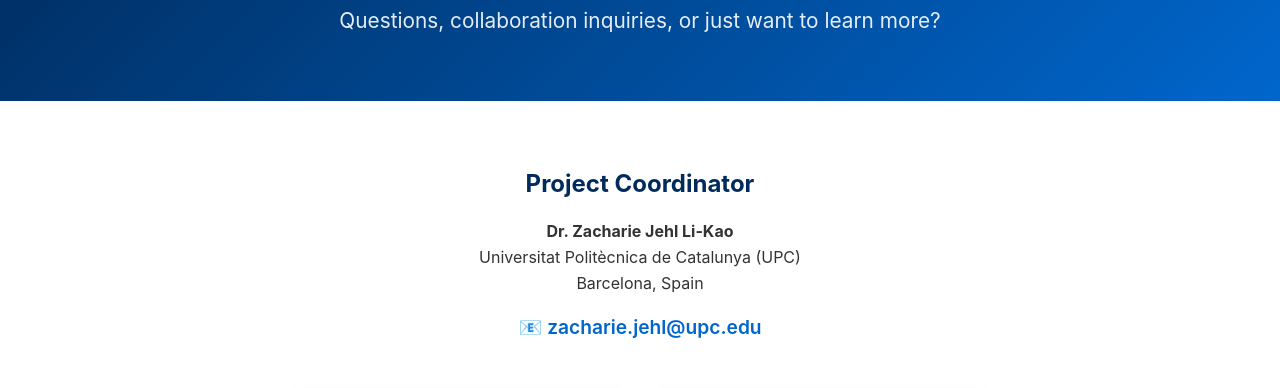
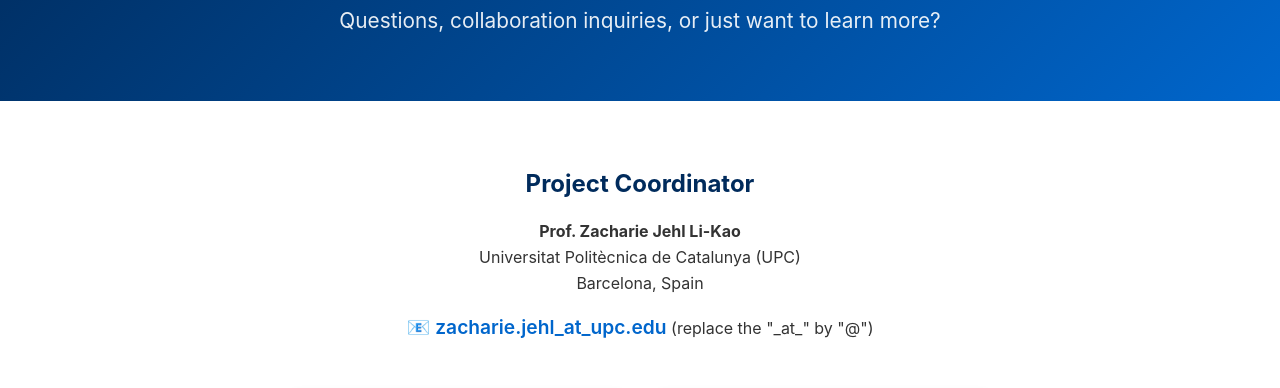
Before and after one commit to SOLIS-project/SOLIS_WEB, a plain HTML site: page contact.html in a window 1280 px wide. Shown: the part 272-660 px from the top of the page. Drawn offline with Linux system fonts and the light colour scheme.

Commit message:
Update contact name and email format

```diff
--- a/contact.html
+++ b/contact.html
@@ -49,11 +49,11 @@
 
         <div class="contact-info">
           <h2 style="color: var(--primary-color); margin-bottom: 1rem;">Project Coordinator</h2>
-          <p><strong>Dr. Zacharie Jehl Li-Kao</strong></p>
+          <p><strong>Prof. Zacharie Jehl Li-Kao</strong></p>
           <p>Universitat Politècnica de Catalunya (UPC)</p>
           <p>Barcelona, Spain</p>
           <p style="margin-top: 1rem;">
-            <a href="mailto:zacharie.jehl@upc.edu">📧 zacharie.jehl@upc.edu</a>
+            <a href="mailto:zacharie.jehl@upc.edu">📧 zacharie.jehl_at_upc.edu</a> (replace the "_at_" by "@")
           </p>
         </div>
 
```
